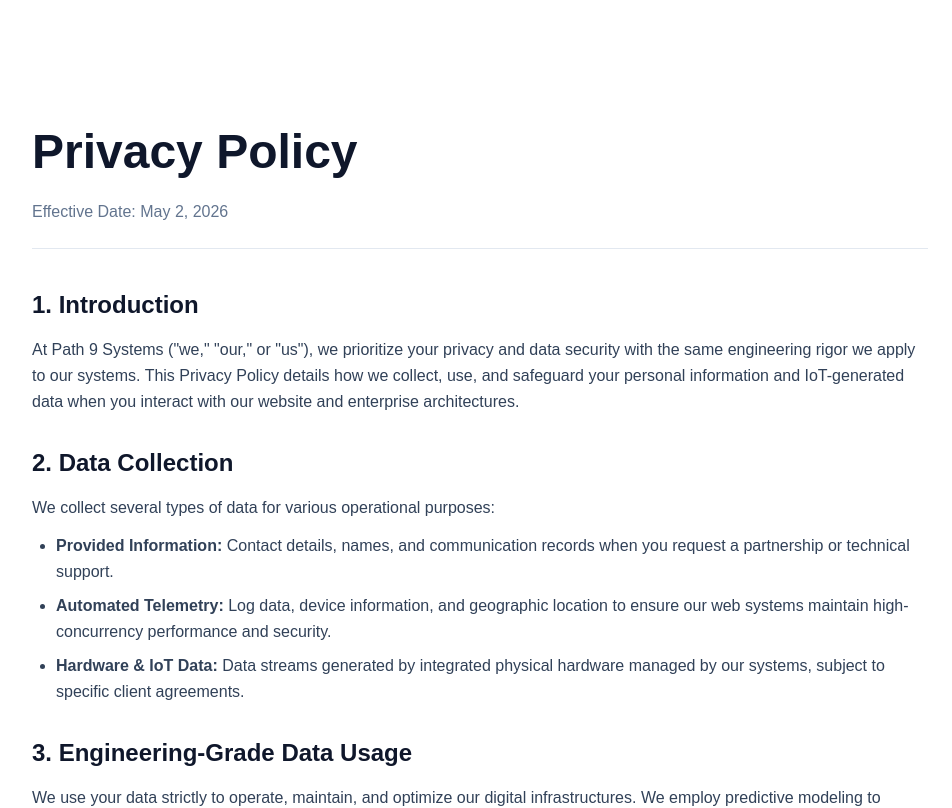
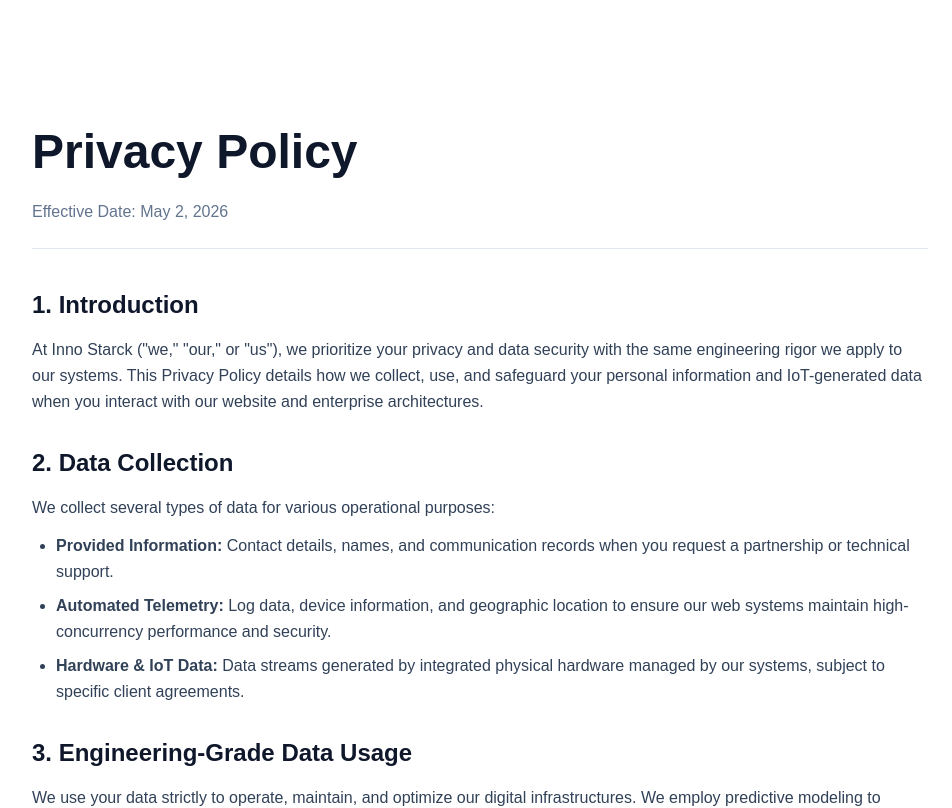
Before and after one commit to samzypaul/innostarck, a Next.js app: page /privacyPolicy in a window 1280 px wide. Shown: the top 808 px of the page, without its empty margins (160-1112 px from the left). Built offline with nearby package versions, Linux system fonts and the light colour scheme.

Commit message:
Add files via upload
fixing privacy and terms of service page

```diff
--- a/app/components/pages/PrivacyPolicy.tsx
+++ b/app/components/pages/PrivacyPolicy.tsx
@@ -7,7 +7,7 @@
             <div className="space-y-8 text-slate-700 leading-relaxed">
                 <section>
                     <h2 className="text-2xl font-bold text-slate-900 mb-4">1. Introduction</h2>
-                    <p>At Path 9 Systems ("we," "our," or "us"), we prioritize your privacy and data security with the same engineering rigor we apply to our systems. This Privacy Policy details how we collect, use, and safeguard your personal information and IoT-generated data when you interact with our website and enterprise architectures.</p>
+                    <p>At Inno Starck ("we," "our," or "us"), we prioritize your privacy and data security with the same engineering rigor we apply to our systems. This Privacy Policy details how we collect, use, and safeguard your personal information and IoT-generated data when you interact with our website and enterprise architectures.</p>
                 </section>
 
                 <section>
@@ -32,7 +32,7 @@
 
                 <section>
                     <h2 className="text-2xl font-bold text-slate-900 mb-4">5. Contact Information</h2>
-                    <p>For questions regarding this policy or to exercise your data rights, contact our privacy compliance team at <a href="mailto:info@path9systems.com" className="text-blue-600 hover:underline">info@path9systems.com</a>.</p>
+                    <p>For questions regarding this policy or to exercise your data rights, contact our privacy compliance team at <a href="mailto:info@innostarck.com" className="text-blue-600 hover:underline">info@path9systems.com</a>.</p>
                 </section>
             </div>
         </div>
```
